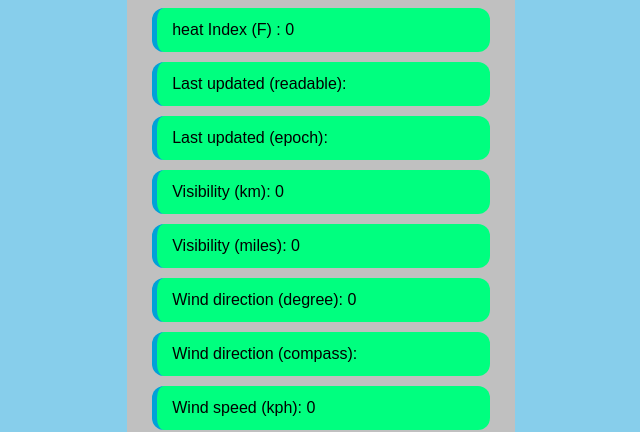
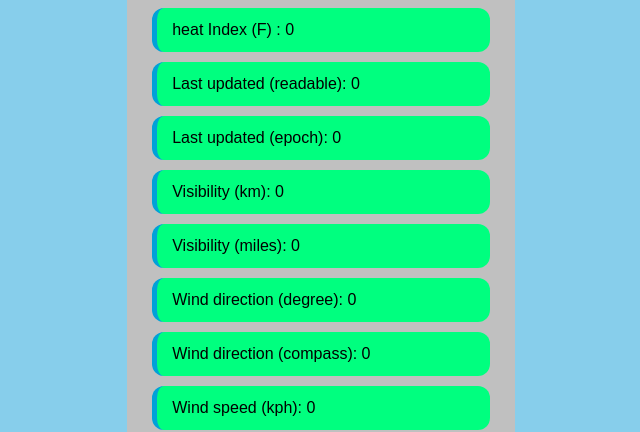
Before and after one commit to fatimahaider786/reactjs.weather, a React (Vite) app: page / in a window 1280 px wide. Shown: the part 236-668 px from the top of the page, without its empty margins (319-959 px from the left). Built offline with nearby package versions, Linux system fonts and the light colour scheme.

Commit message:
components

```diff
--- a/src/App.jsx
+++ b/src/App.jsx
@@ -1,28 +1,30 @@
 import "./App.css"
-import { useState } from "react";
-import axios from "axios";
+import { useState } from "react"
+import axios from "axios"
 function App() {
   const [city, setCity] = useState("")
   const [country, setCountry] = useState("")
 
   const [temp, setTemp] = useState(0)
   const [fahrenheit, setFahrenheit] = useState(0)
+
   const [heatIndexC, setHeatIndexC] = useState(0)
   const [heatIndexF, setHeatIndexF] = useState(0)
-  const [lastUpdated, setLastUpdated] = useState("");
-  const [lastUpdatedEpoch, setLastUpdatedEpoch] = useState("");
 
-  const [visibilityKm, setVisibilityKm] = useState(0);
-  const [visibilityMiles, setVisibilityMiles] = useState(0);
+  const [lastUpdated, setLastUpdated] = useState(0)
+  const [lastUpdatedEpoch, setLastUpdatedEpoch] = useState(0)
 
-  const [windDegree, setWindDegree] = useState(0);
-  const [windDir, setWindDir] = useState("");
+  const [visibilityKm, setVisibilityKm] = useState(0)
+  const [visibilityMiles, setVisibilityMiles] = useState(0)
 
-  const [windKph, setWindKph] = useState(0);
-  const [windMph, setWindMph] = useState(0);
+  const [windDegree, setWindDegree] = useState(0)
+  const [windDir, setWindDir] = useState(0)
 
-  const [windChillC, setWindChillC] = useState(0);
-  const [windChillF, setWindChillF] = useState(0);
+  const [windKph, setWindKph] = useState(0)
+  const [windMph, setWindMph] = useState(0)
+
+  const [windChillC, setWindChillC] = useState(0)
+  const [windChillF, setWindChillF] = useState(0)
 
   const [pressureIn, setPressureIn] = useState(0);
   const [pressureMb, setPressureMb] = useState(0);
@@ -60,8 +62,9 @@ function App() {
       );
       setTemp(weather.data.current.temp_c)
       setFahrenheit(weather.data.current.temp_f)
-      setHeatIndexC(weather.data.current.heatindex_c)
-      setHeatIndexF(weather.data.current.heatindex_f)
+      setHeatIndexC(weather.data.current.heatindex_c);
+      setHeatIndexF(weather.data.current.heatindex_f);
+
       setLastUpdated(weather.data.current.last_updated);
       setLastUpdatedEpoch(weather.data.current.last_updated_epoch);
 
@@ -154,12 +157,13 @@ function App() {
            onChange={handelChange}
         />
         <input type="text"
+
           placeholder="country"
           name="country"
           onChange={handelChangeCountry}
         />
         <button type="submit">Submit</button>
-      </form>
+       </form>
       </div>
     </>
   )
```
